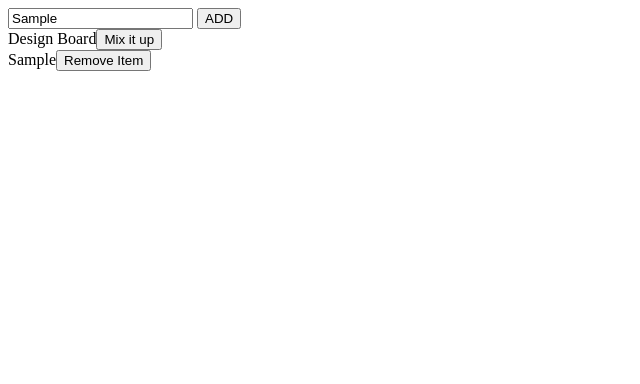
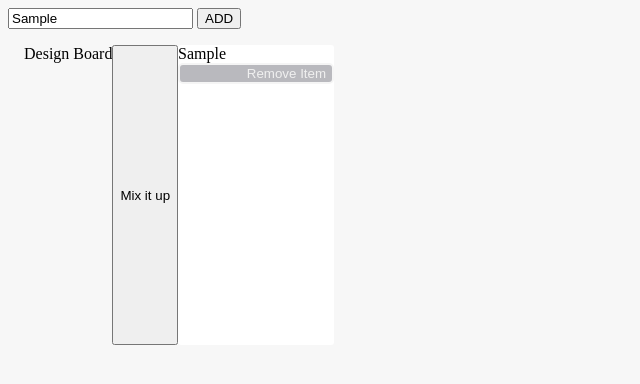
Before and after one commit to 93dannyp/93dannyp.github.io, a plain HTML site: page index.html in a window 1280 px wide. Both pictures are taken after typing "Sample" into the empty fields and a click on the button "ADD". Shown: the whole page, without its empty margins (0-640 px from the left). Drawn offline with nearby package versions, Linux system fonts and the light colour scheme.

Commit message:
added some formatting in css for tiles to take shape

```diff
--- a/app.js
+++ b/app.js
@@ -56,7 +56,7 @@ $('#submit').on('click', () => {
 
     // Assigning the varible $newInput to the <div>'s. The value of these <div>'s will appear on the webpage.
     let $newInput = $('<div>').text(selections[selections.length-1])
-    $newInput.addClass($inputValue)
+    $newInput.addClass('item').attr('id', $inputValue)
 
     // Appending the new input values to the design board so we have a visual list of input values (the items).
     $('.design-board').append($newInput)
@@ -85,12 +85,29 @@ $('#submit').on('click', () => {
     const sofaImageLink = response.images[0]
     // console.log(sofaImageLink)
 
-    const sofaImage = $('img').attr('src',sofaImageLink)
+    const sofaImage = $('<img>').attr('src',sofaImageLink)
 
     console.log(sofaImage)
-    // $('.sofa').append(sofaImage)
+    $('#sofa').append(sofaImage)
 
-});
+})
+    } else if ($inputValue == 'lamp') {
+        settings.url = settings.url + lampAsin
+
+
+
+        $.ajax(settings).done(function (response) {
+            const lampImageLink = response.images[0]
+
+            const lampImage = $('<img>').attr('src', lampImageLink)
+
+            $('#lamp').append(lampImage)
+
+        })
+
+
+
+
     }
 })
 
--- a/main.css
+++ b/main.css
@@ -1,3 +1,37 @@
-/* body {
-    background: lightblue;
-} */
+body {
+    background: rgb(247, 247, 247)
+}
+
+.design-board {
+    display: flex;
+    flex-direction: row;
+    flex-basis: 40%;
+    margin: 1em;
+
+}
+
+.item {
+    display: flex;
+    flex-direction: column;
+    background: white;
+    width: 156px;
+    height: 300px;
+    border-radius: 3px;
+    padding: 6px, 6px, 6px, 6px;
+
+}
+
+.remove {
+    display: flex;
+    flex-direction: row-reverse;
+    border: 2px solid whitesmoke;
+    background-color: rgb(185, 185, 190);
+    border-radius: 5px;
+    color: rgb(240, 240, 240)
+
+}
+
+img {
+    max-height: 100%;
+    max-width: 100%;
+}
```
